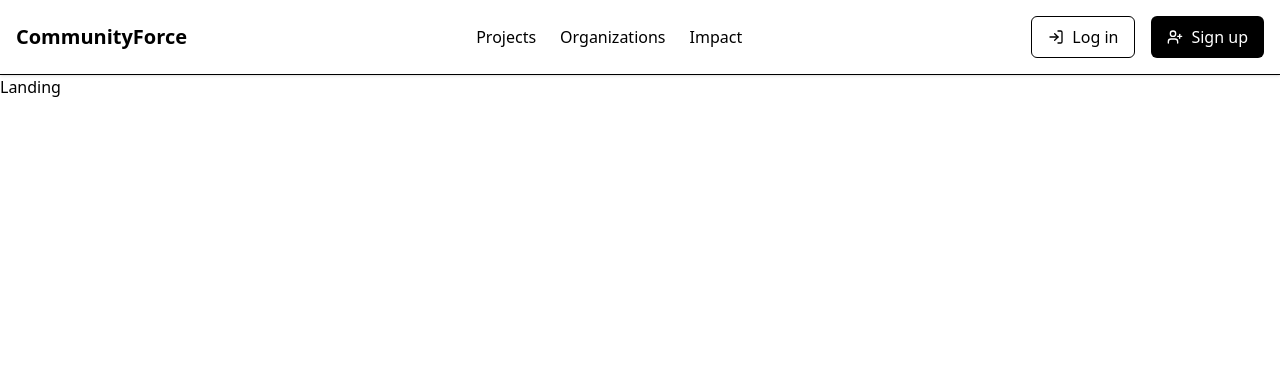
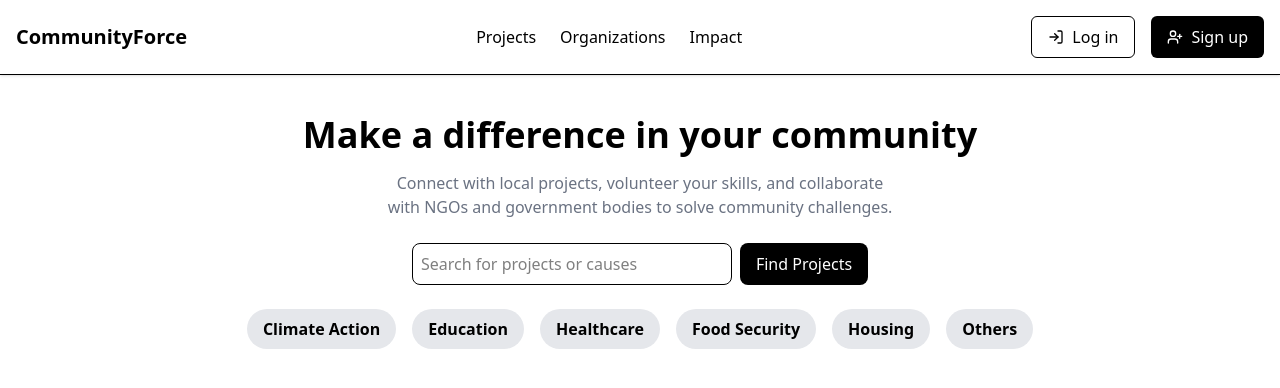
Before and after one commit to adios-xo/techx-Crowdwork, a React (Vite) app in the folder frontend/: page / in a window 1280 px wide. Shown: the top 388 px of the page. Built offline with nearby package versions, Linux system fonts and the light colour scheme.

Commit message:
landing page commit

```diff
--- a/frontend/src/pages/Landing.jsx
+++ b/frontend/src/pages/Landing.jsx
@@ -1,9 +1,52 @@
-import React from 'react'
+import React from "react";
 
-const Landing = () => {
-    return (
-        <div>Landing</div>
-    )
+import { useState } from "react";
+
+const CommunityProjects = () => {
+  // Define the available categories for projects
+  const categories = [
+    "Climate Action",
+    "Education",
+    "Healthcare",
+    "Food Security",
+    "Housing",
+    "Others",
+  ];
+
+  // State to handle the search input
+  const [search, setSearch] = useState("");
+
+  return (
+    <div className="flex flex-col items-center justify-center text-center p-10">
+      {/* Header section with title and description */}
+      <h1 className="text-4xl font-bold mb-4">Make a difference in your community</h1>
+      <p className="text-gray-500 mb-6 max-w-lg">
+        Connect with local projects, volunteer your skills, and collaborate with NGOs
+        and government bodies to solve community challenges.
+      </p>
+
+      {/* Search bar section with input and button */}
+      <div className="flex gap-2 mb-6">
+        <input
+          type="text"
+          placeholder="Search for projects or causes"
+          value={search}
+          onChange={(e) => setSearch(e.target.value)}
+          className="w-80 p-2 border rounded-lg"
+        />
+        <button className="bg-black text-white px-4 py-2 rounded-lg">Find Projects</button>
+      </div>
+
+      {/* Display the list of categories as buttons */}
+      <div className="flex gap-4">
+        {categories.map((category) => (
+          <span key={category} className="px-4 py-2 bg-gray-200 rounded-full font-semibold">
+            {category}
+          </span>
+        ))}
+      </div>
+    </div>
+  );
 }
 
-export default Landing
+export default CommunityProjects;
```
Also changed, not shown: 1 other file (tests, documents, lock files or other folders).
